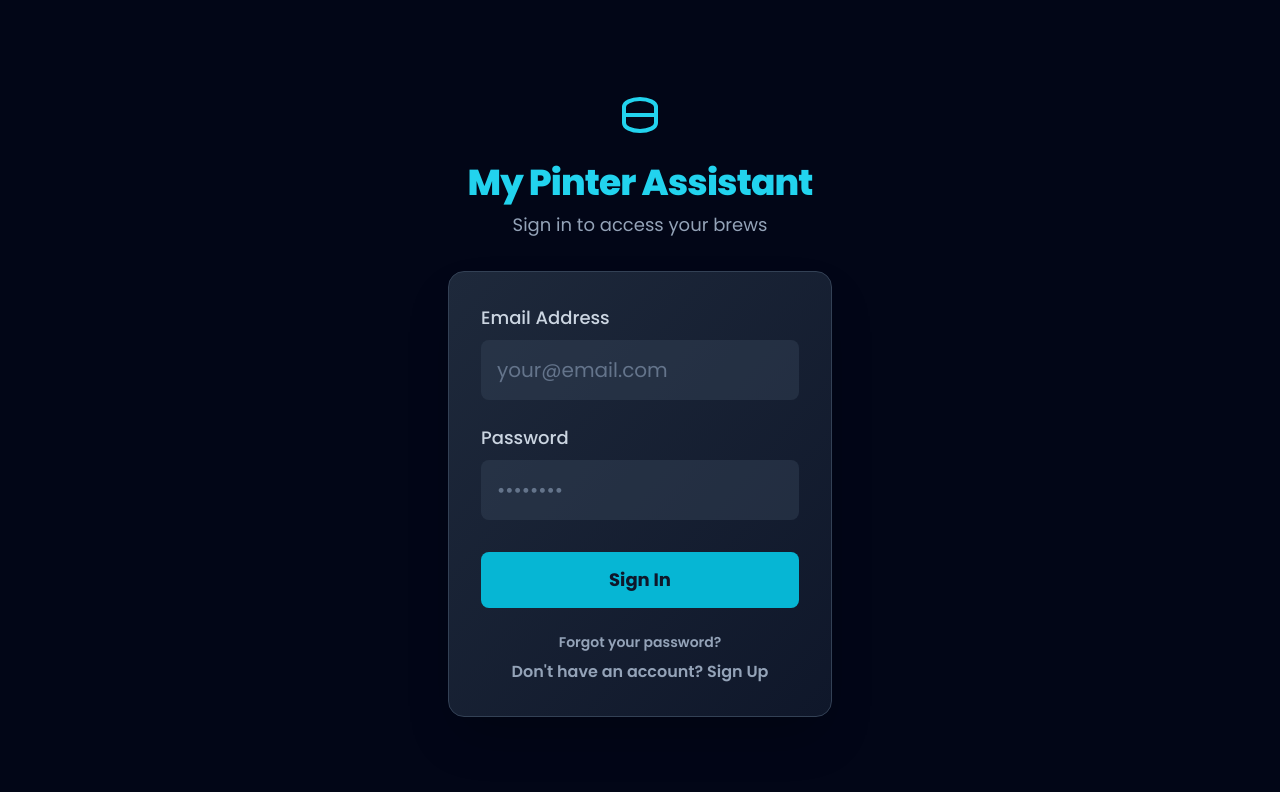
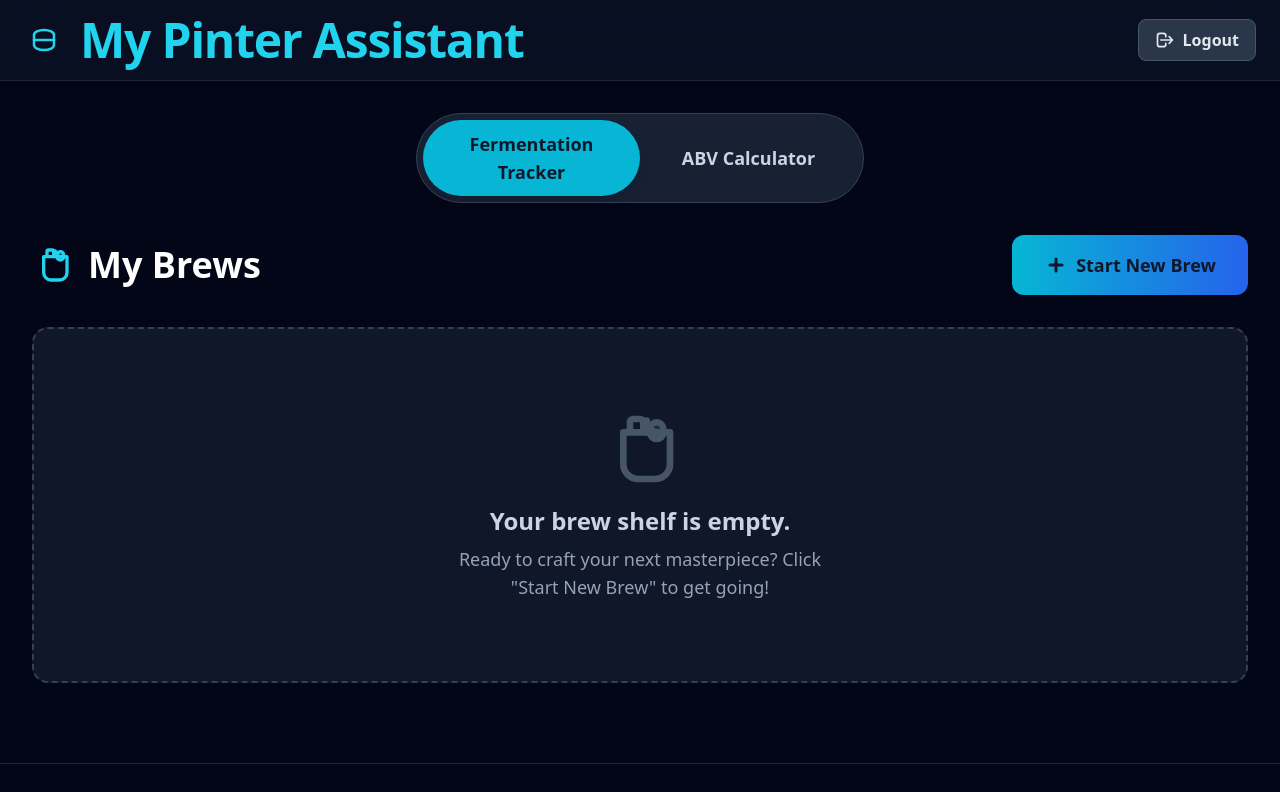
Before and after one commit to cookingfat/pinterfermentingassistant2, a React (Vite) app: page / in a window 1280 px wide. Shown: the top 792 px of the page. Built offline with nearby package versions, Linux system fonts and the light colour scheme.

Commit message:
Removed forced login

```diff
--- a/src/App.tsx
+++ b/src/App.tsx
@@ -1,8 +1,7 @@
-
 
 import React, { useState, useEffect } from 'react';
 import { PINTER_PRODUCTS } from './constants';
-import { AppView, Session } from './types';
+import { AppView, Session, TrackedBeer } from './types';
 import { supabase } from './supabaseClient';
 import Header from './components/Header';
 import FermentationTracker from './components/FermentationTracker';
@@ -11,40 +10,37 @@ import Footer from './components/Footer';
 import Auth from './components/Auth';
 import PasswordReset from './components/PasswordReset';
 import { BarrelIcon } from './components/icons';
+import Modal from './components/Modal';
 
 const App = () => {
-  const [session, setSession] = useState(null);
+  const [session, setSession] = useState<Session | null>(null);
   const [loading, setLoading] = useState(true);
   const [isPasswordRecovery, setIsPasswordRecovery] = useState(false);
-  const [trackedBeers, setTrackedBeers] = useState([]);
+  const [isAuthModalOpen, setIsAuthModalOpen] = useState(false);
+  const [trackedBeers, setTrackedBeers] = useState<TrackedBeer[]>([]);
   const [view, setView] = useState(AppView.Tracker);
 
-  useEffect(() => {
-    setLoading(true);
-    supabase.auth.getSession().then(({ data: { session } }) => {
-      setSession(session);
-      setLoading(false);
+  const getBeersFromLocalStorage = (): TrackedBeer[] => {
+    try {
+      const localBeersJson = localStorage.getItem('pinter-tracked-beers');
+      return localBeersJson ? JSON.parse(localBeersJson) : [];
+    } catch (error) {
+      console.error("Error parsing local beers:", error);
+      return [];
+    }
+  };
+
+  const updateLocalStorageAndState = (newBeers: TrackedBeer[]) => {
+    const sortedBeers = [...newBeers].sort((a, b) => {
+      const timeA = parseInt(a.trackingId.split('-').pop() || '0', 10);
+      const timeB = parseInt(b.trackingId.split('-').pop() || '0', 10);
+      return timeB - timeA;
     });
+    localStorage.setItem('pinter-tracked-beers', JSON.stringify(sortedBeers));
+    setTrackedBeers(sortedBeers);
+  };
 
-    const { data: { subscription } } = supabase.auth.onAuthStateChange((event, session) => {
-      setSession(session);
-      if (event === 'PASSWORD_RECOVERY') {
-        setIsPasswordRecovery(true);
-      }
-    });
-
-    return () => subscription.unsubscribe();
-  }, []);
-
-  useEffect(() => {
-    if (session) {
-      getBeers();
-    } else {
-      setTrackedBeers([]); // Clear beers on logout
-    }
-  }, [session]);
-
-  const getBeers = async () => {
+  const getBeersFromSupabase = async () => {
     try {
       const { data: beersFromDb, error } = await supabase
         .from('beers')
@@ -69,40 +65,123 @@ const App = () => {
             brewingDays: dbBeer.brewing_days,
             conditioningDays: dbBeer.conditioning_days,
           };
-        }).filter(b => b !== null);
+        }).filter((b): b is TrackedBeer => b !== null);
 
         setTrackedBeers(hydratedBeers);
       }
     } catch (error) {
-      console.error("Error fetching beers:", error);
+      console.error("Error fetching beers from Supabase:", error);
     }
   };
 
-  const addBeerToTrack = async (productId, kegColor, kegNickname, brewingDays, conditioningDays) => {
-    if (!session?.user) return;
+  const migrateLocalBeersToSupabase = async (localBeers: TrackedBeer[], userId: string) => {
+    const beersForDb = localBeers.map(beer => ({
+      user_id: userId,
+      tracking_id: beer.trackingId,
+      product_id: beer.id,
+      status: beer.status,
+      keg_color: beer.kegColor,
+      keg_nickname: beer.kegNickname,
+      brewing_days: beer.brewingDays,
+      conditioning_days: beer.conditioningDays,
+      fermentation_start_date: beer.fermentationStartDate,
+      conditioning_start_date: beer.conditioningStartDate,
+    }));
+
+    if (beersForDb.length > 0) {
+      const { error } = await supabase.from('beers').upsert(beersForDb as any, { onConflict: 'tracking_id' });
+      if (error) {
+        console.error("Error migrating beers:", error);
+      } else {
+        localStorage.removeItem('pinter-tracked-beers');
+      }
+    }
+  };
+
+  useEffect(() => {
+    const initializeApp = async () => {
+      setLoading(true);
+      const { data: { session } } = await supabase.auth.getSession();
+      setSession(session);
+      if (session) {
+        await getBeersFromSupabase();
+      } else {
+        setTrackedBeers(getBeersFromLocalStorage());
+      }
+      setLoading(false);
+    };
+
+    initializeApp();
+
+    const { data: { subscription } } = supabase.auth.onAuthStateChange(async (event, session) => {
+      if (event === 'PASSWORD_RECOVERY') {
+        setIsPasswordRecovery(true);
+        setIsAuthModalOpen(false);
+        setSession(null);
+      } else {
+        setSession(session);
+      }
+
+      if (event === 'SIGNED_IN' && session) {
+        setLoading(true);
+        const localBeers = getBeersFromLocalStorage();
+        if (localBeers.length > 0) {
+          await migrateLocalBeersToSupabase(localBeers, session.user.id);
+        }
+        await getBeersFromSupabase();
+        setIsAuthModalOpen(false);
+        setLoading(false);
+      } else if (event === 'SIGNED_OUT') {
+        setTrackedBeers([]);
+      }
+    });
+
+    return () => subscription.unsubscribe();
+  }, []);
+
+  const addBeerToTrack = async (productId: string, kegColor: string, kegNickname: string, brewingDays: number, conditioningDays: number) => {
     const product = PINTER_PRODUCTS.find(p => p.id === productId);
-    if (product) {
+    if (!product) return;
+
+    const newBeer: TrackedBeer = {
+      ...product,
+      trackingId: `${productId}-${Date.now()}`,
+      fermentationStartDate: null,
+      conditioningStartDate: null,
+      status: 'pending',
+      kegColor,
+      kegNickname,
+      brewingDays,
+      conditioningDays,
+    };
+
+    if (session?.user) {
       const newBeerForDb = {
         user_id: session.user.id,
-        tracking_id: `${productId}-${Date.now()}`,
+        tracking_id: newBeer.trackingId,
         product_id: productId,
         status: 'pending',
         keg_color: kegColor,
         keg_nickname: kegNickname,
         brewing_days: brewingDays,
         conditioning_days: conditioningDays,
+        fermentation_start_date: newBeer.fermentationStartDate,
+        conditioning_start_date: newBeer.conditioningStartDate,
       };
-      const { error } = await supabase.from('beers').insert(newBeerForDb);
+      const { error } = await supabase.from('beers').insert(newBeerForDb as any);
       if (error) {
         console.error("Error adding beer:", error);
       } else {
-        getBeers();
+        await getBeersFromSupabase();
       }
+    } else {
+      const currentBeers = getBeersFromLocalStorage();
+      updateLocalStorageAndState([newBeer, ...currentBeers]);
     }
   };
 
-  const updateBeer = async (updatedBeer) => {
-    if (!session?.user) return;
+  const updateBeer = async (updatedBeer: TrackedBeer) => {
+    if (session?.user) {
       const beerForDb = {
         product_id: updatedBeer.id,
         fermentation_start_date: updatedBeer.fermentationStartDate,
@@ -113,21 +192,31 @@ const App = () => {
         brewing_days: updatedBeer.brewingDays,
         conditioning_days: updatedBeer.conditioningDays,
       };
-    const { error } = await supabase.from('beers').update(beerForDb).eq('tracking_id', updatedBeer.trackingId);
+      const { error } = await supabase.from('beers').update(beerForDb as any).eq('tracking_id', updatedBeer.trackingId);
       if (error) {
         console.error("Error updating beer:", error);
       } else {
-      getBeers();
+        await getBeersFromSupabase();
+      }
+    } else {
+      const currentBeers = getBeersFromLocalStorage();
+      const updatedBeersList = currentBeers.map(b => b.trackingId === updatedBeer.trackingId ? updatedBeer : b);
+      updateLocalStorageAndState(updatedBeersList);
     }
   };
 
-  const removeBeer = async (trackingId) => {
-    if (!session?.user) return;
+  const removeBeer = async (trackingId: string) => {
+    if (session?.user) {
       const { error } = await supabase.from('beers').delete().eq('tracking_id', trackingId);
       if (error) {
         console.error("Error removing beer:", error);
       } else {
-      getBeers();
+        await getBeersFromSupabase();
+      }
+    } else {
+      const currentBeers = getBeersFromLocalStorage();
+      const updatedBeersList = currentBeers.filter(b => b.trackingId !== trackingId);
+      updateLocalStorageAndState(updatedBeersList);
     }
   };
 
@@ -137,6 +226,7 @@ const App = () => {
 
   const handlePasswordUpdated = () => {
     setIsPasswordRecovery(false);
+    // User will be sent back to login, handled by auth state change
   };
 
   if (loading) {
@@ -152,14 +242,22 @@ const App = () => {
     return <PasswordReset onPasswordUpdated={handlePasswordUpdated} />;
   }
 
-  if (!session) {
-    return <Auth />;
-  }
-
   return (
     <div className="min-h-screen bg-transparent text-slate-200 font-sans flex flex-col">
-      <Header onLogout={handleLogout} />
+      <Header
+        session={session}
+        onLogin={() => setIsAuthModalOpen(true)}
+        onLogout={handleLogout}
+      />
       <main className="container mx-auto p-4 md:p-8 leading-relaxed flex-grow">
+        {!session && trackedBeers.length > 0 && (
+            <div className="mb-8 text-center">
+                <div className="bg-yellow-900/40 text-yellow-300 p-4 rounded-xl border border-yellow-700/60 inline-flex items-center justify-center gap-4 animate-fade-in-fast">
+                <p>You have unsaved brews! <button onClick={() => setIsAuthModalOpen(true)} className="font-bold underline hover:text-white transition-colors">Sign up or Log in</button> to save your progress.</p>
+                </div>
+            </div>
+        )}
+
         <div className="mb-8 flex justify-center rounded-full bg-slate-800/80 p-1.5 max-w-md mx-auto border border-slate-700">
           <button
             onClick={() => setView(AppView.Tracker)}
@@ -189,6 +287,13 @@ const App = () => {
         </div>
       </main>
       <Footer />
+      <Modal
+        isOpen={isAuthModalOpen}
+        onClose={() => setIsAuthModalOpen(false)}
+        title={session ? 'Logged In' : 'Login or Sign Up'}
+      >
+        <Auth />
+      </Modal>
     </div>
   );
 };
--- a/src/components/BeerCard.tsx
+++ b/src/components/BeerCard.tsx
@@ -1,11 +1,17 @@
-
 
 import React, { useState, useMemo, useEffect } from 'react';
 import Timer from './Timer';
 import Modal from './Modal';
 import { CalendarIcon, FridgeIcon, TrashIcon, WarningIcon, InfoIcon, PlayIcon } from './icons';
+import { TrackedBeer } from '../types';
 
-const BeerCard = ({ beer, onUpdate, onRemove }) => {
+interface BeerCardProps {
+  beer: TrackedBeer;
+  onUpdate: (beer: TrackedBeer) => void;
+  onRemove: (trackingId: string) => void;
+}
+
+const BeerCard: React.FC<BeerCardProps> = ({ beer, onUpdate, onRemove }) => {
   const [isWarningModalOpen, setIsWarningModalOpen] = useState(false);
   const [isDeleteModalOpen, setIsDeleteModalOpen] = useState(false);
   const [isInfoModalOpen, setIsInfoModalOpen] = useState(false);
@@ -126,7 +132,7 @@ const BeerCard = ({ beer, onUpdate, onRemove }) => {
             </div>
           </div>
 
-          {beer.status === 'fermenting' && (
+          {beer.status === 'fermenting' && beer.fermentationStartDate && (
             <div className="space-y-2 text-base text-slate-200 mb-2 opacity-90">
                 <div className="flex items-center">
                   <CalendarIcon className="w-4 h-4 mr-2.5 flex-shrink-0" />
--- a/src/components/FermentationTracker.tsx
+++ b/src/components/FermentationTracker.tsx
@@ -4,8 +4,16 @@ import { PINTER_PRODUCTS } from '../constants';
 import BeerCard from './BeerCard';
 import Modal from './Modal';
 import { AddIcon, BeerIcon } from './icons';
+import { TrackedBeer } from '../types';
 
-const FermentationTracker = ({
+interface FermentationTrackerProps {
+  trackedBeers: TrackedBeer[];
+  onAddBeer: (productId: string, kegColor: string, kegNickname: string, brewingDays: number, conditioningDays: number) => void;
+  onUpdateBeer: (beer: TrackedBeer) => void;
+  onRemoveBeer: (trackingId: string) => void;
+}
+
+const FermentationTracker: React.FC<FermentationTrackerProps> = ({
   trackedBeers,
   onAddBeer,
   onUpdateBeer,
@@ -33,7 +41,7 @@ const FermentationTracker = ({
     }
   }, [selectedProduct]);
 
-  const handleSubmit = (e) => {
+  const handleSubmit = (e: React.FormEvent) => {
     e.preventDefault();
     if (selectedBeerId) {
       onAddBeer(selectedBeerId, kegColor, kegNickname, brewingDays, conditioningDays);
```
Also changed, not shown: src/types.ts (+23 -0 lines). Lines whose indentation alone changed are shown as unchanged.
